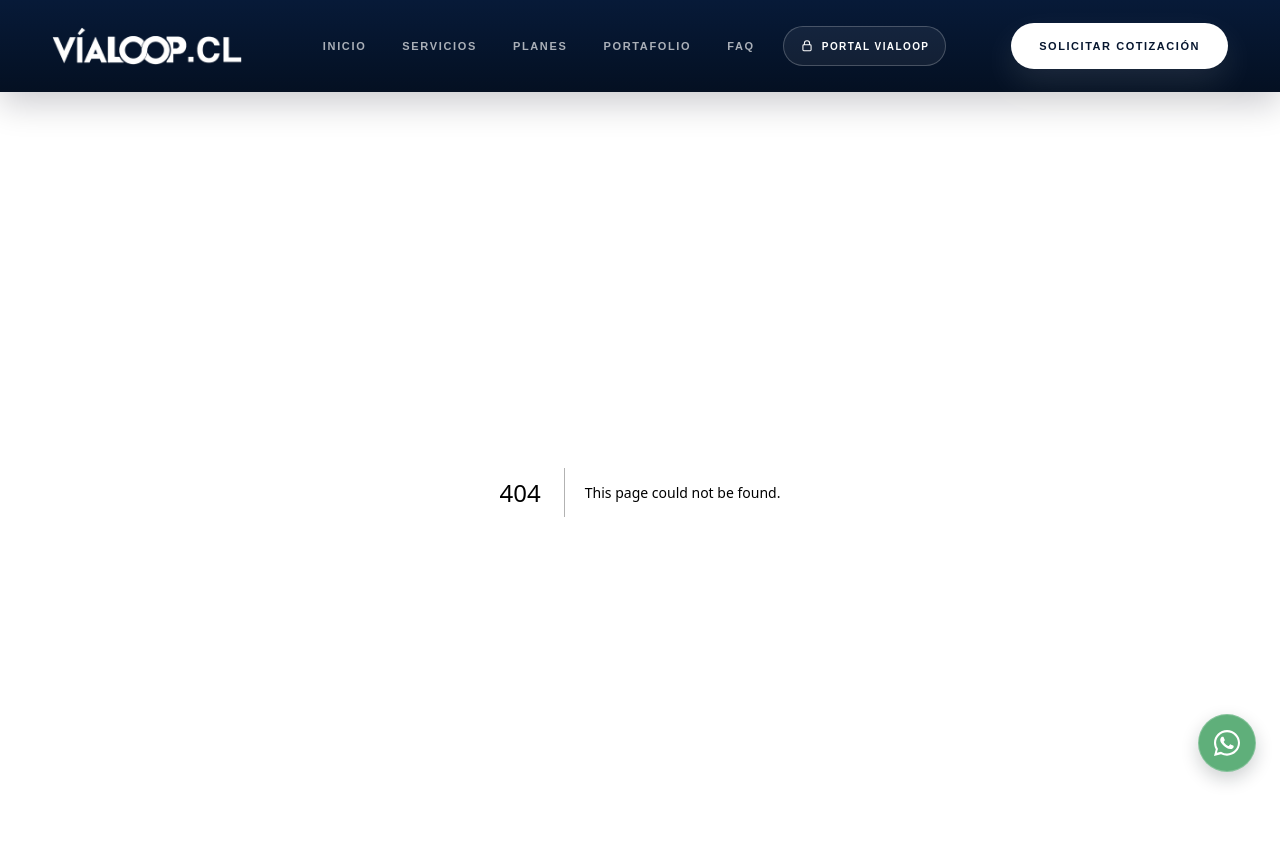
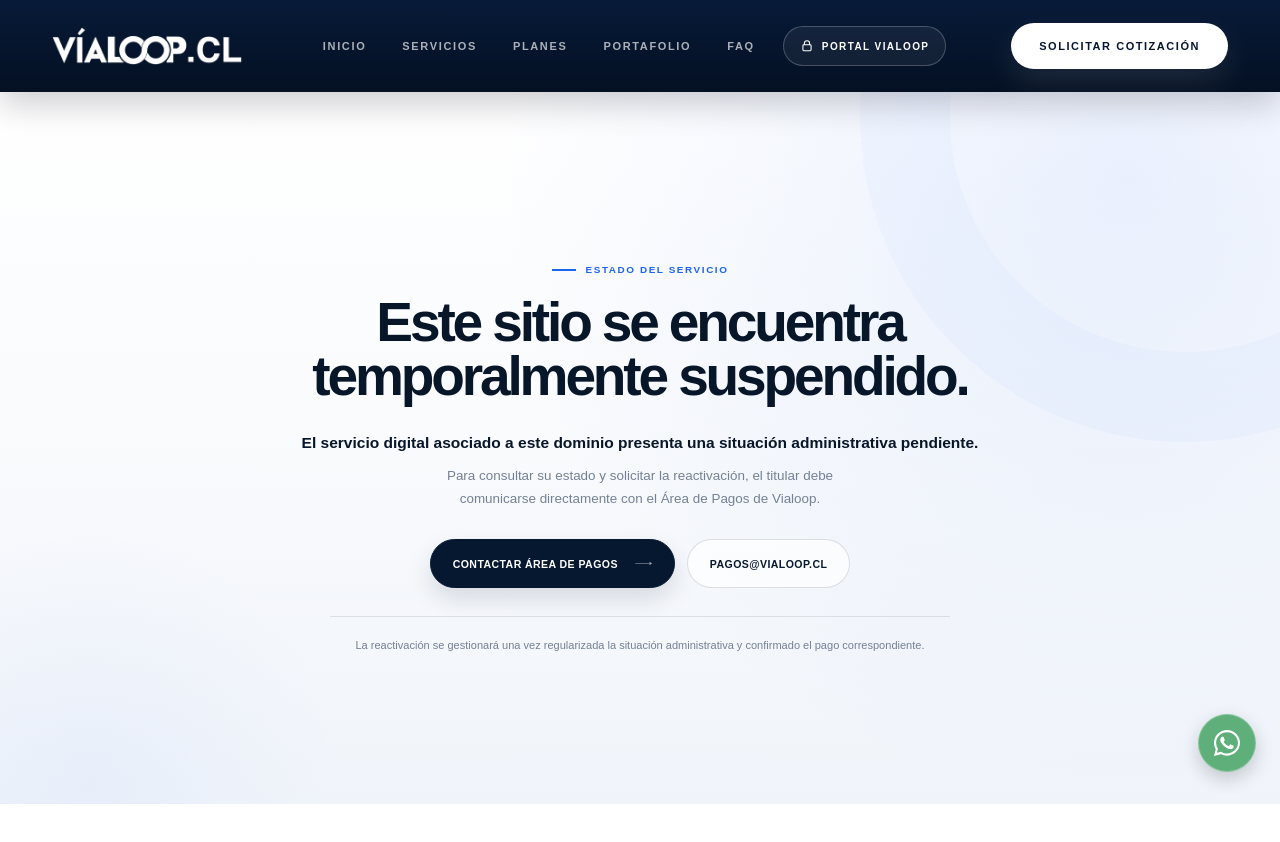
Before and after one commit to robertomanzomorales-beep/vialoop-next-app, a Next.js app: page /servicio-suspendido in a window 1280 px wide. Before the commit this address had no page. Shown: the top 842 px of the page. After the commit the page ends 804 px from the top, so only its background shows below. Built offline with nearby package versions, Linux system fonts and the light colour scheme.

Commit message:
Agrega pagina generica de servicio suspendido

```diff
--- /dev/null
+++ b/app/servicio-suspendido/page.module.css
@@ -0,0 +1,361 @@
+.page {
+  --navy: #06182f;
+  --blue: #1f64f0;
+  --white: #ffffff;
+  --text: #081629;
+  --muted: #748095;
+  --border: rgba(8, 22, 41, 0.13);
+
+  position: relative;
+  isolation: isolate;
+  width: 100%;
+  min-height: calc(100svh - 88px);
+  overflow: hidden;
+  color: var(--text);
+  background:
+    radial-gradient(
+      circle at 88% 12%,
+      rgba(31, 100, 240, 0.09) 0%,
+      rgba(31, 100, 240, 0.035) 27%,
+      transparent 49%
+    ),
+    linear-gradient(
+      180deg,
+      #ffffff 0%,
+      #f7f9fc 62%,
+      #f0f4fa 100%
+    );
+  font-family: inherit;
+}
+
+.page::before {
+  position: absolute;
+  z-index: -2;
+  top: -300px;
+  right: -230px;
+  width: 650px;
+  height: 650px;
+  content: "";
+  pointer-events: none;
+  border: 90px solid rgba(31, 100, 240, 0.025);
+  border-radius: 50%;
+}
+
+.page::after {
+  position: absolute;
+  z-index: -1;
+  bottom: -230px;
+  left: -170px;
+  width: 520px;
+  height: 520px;
+  content: "";
+  pointer-events: none;
+  background:
+    radial-gradient(
+      circle,
+      rgba(31, 100, 240, 0.045),
+      transparent 68%
+    );
+}
+
+.hero {
+  display: flex;
+  width: 100%;
+  min-height: calc(100svh - 88px);
+  align-items: center;
+  justify-content: center;
+  padding:
+    clamp(72px, 7vw, 105px)
+    28px
+    clamp(64px, 6vw, 90px);
+}
+
+.content {
+  width: min(860px, 100%);
+  text-align: center;
+  animation:
+    contentEntrance 760ms
+    cubic-bezier(0.16, 1, 0.3, 1)
+    both;
+}
+
+.eyebrow {
+  display: inline-flex;
+  align-items: center;
+  justify-content: center;
+  gap: 10px;
+  margin-bottom: 21px;
+  color: var(--blue);
+  font-size: 0.62rem;
+  font-weight: 750;
+  line-height: 1;
+  letter-spacing: 0.16em;
+  text-transform: uppercase;
+}
+
+.eyebrow > span {
+  display: block;
+  width: 24px;
+  height: 2px;
+  flex: 0 0 auto;
+  background: var(--blue);
+}
+
+.title {
+  max-width: 850px;
+  margin: 0 auto;
+  color: var(--text);
+  font-size: clamp(2.8rem, 4.3vw, 4.75rem);
+  font-weight: 750;
+  line-height: 0.98;
+  letter-spacing: -0.057em;
+  text-wrap: balance;
+}
+
+.title > span {
+  display: block;
+}
+
+.lead {
+  max-width: 680px;
+  margin: 26px auto 0;
+  color: var(--text);
+  font-size: clamp(0.97rem, 1.15vw, 1.08rem);
+  font-weight: 600;
+  line-height: 1.62;
+  text-wrap: balance;
+}
+
+.description {
+  max-width: 660px;
+  margin: 10px auto 0;
+  color: var(--muted);
+  font-size: clamp(0.84rem, 0.95vw, 0.92rem);
+  font-weight: 400;
+  line-height: 1.7;
+  text-wrap: balance;
+}
+
+.actions {
+  display: flex;
+  align-items: center;
+  justify-content: center;
+  flex-wrap: wrap;
+  gap: 12px;
+  margin-top: 29px;
+}
+
+.primaryButton,
+.secondaryButton {
+  display: inline-flex;
+  min-height: 49px;
+  align-items: center;
+  justify-content: center;
+  padding: 0 22px;
+  font-size: 0.66rem;
+  font-weight: 750;
+  line-height: 1;
+  letter-spacing: 0.04em;
+  text-decoration: none;
+  text-transform: uppercase;
+  border-radius: 999px;
+  transition:
+    color 220ms ease,
+    background-color 220ms ease,
+    border-color 220ms ease,
+    box-shadow 220ms ease,
+    transform 260ms cubic-bezier(0.22, 1, 0.36, 1);
+}
+
+.primaryButton {
+  gap: 17px;
+  color: var(--white);
+  background: var(--navy);
+  border: 1px solid var(--navy);
+  box-shadow: 0 11px 24px rgba(6, 24, 47, 0.13);
+}
+
+.secondaryButton {
+  color: var(--navy);
+  background: rgba(255, 255, 255, 0.68);
+  border: 1px solid var(--border);
+}
+
+.buttonArrow {
+  display: block;
+  width: 17px;
+  height: 17px;
+  flex: 0 0 auto;
+  object-fit: contain;
+  filter: brightness(0) invert(1);
+  transition:
+    transform 280ms cubic-bezier(0.22, 1, 0.36, 1);
+}
+
+.primaryButton:hover {
+  background: var(--blue);
+  border-color: var(--blue);
+  box-shadow: 0 14px 28px rgba(31, 100, 240, 0.19);
+  transform: translateY(-2px);
+}
+
+.primaryButton:hover .buttonArrow {
+  transform: translateX(4px);
+}
+
+.secondaryButton:hover {
+  color: var(--white);
+  background: var(--blue);
+  border-color: var(--blue);
+  transform: translateY(-2px);
+}
+
+.primaryButton:focus-visible,
+.secondaryButton:focus-visible {
+  outline: 3px solid rgba(31, 100, 240, 0.28);
+  outline-offset: 4px;
+}
+
+.notice {
+  max-width: 620px;
+  margin: 28px auto 0;
+  padding-top: 20px;
+  border-top: 1px solid rgba(8, 22, 41, 0.1);
+}
+
+.notice p {
+  margin: 0;
+  color: var(--muted);
+  font-size: 0.69rem;
+  font-weight: 500;
+  line-height: 1.6;
+  text-wrap: balance;
+}
+
+@keyframes contentEntrance {
+  from {
+    opacity: 0;
+    transform: translate3d(0, 25px, 0);
+  }
+
+  to {
+    opacity: 1;
+    transform: translate3d(0, 0, 0);
+  }
+}
+
+@media (max-width: 760px) {
+  .page,
+  .hero {
+    min-height: calc(100svh - 74px);
+  }
+
+  .hero {
+    padding:
+      68px
+      23px
+      58px;
+  }
+
+  .content {
+    width: min(620px, 100%);
+  }
+
+  .eyebrow {
+    margin-bottom: 19px;
+    font-size: 0.57rem;
+  }
+
+  .title {
+    font-size: clamp(2.4rem, 8.8vw, 3.8rem);
+    line-height: 0.99;
+  }
+
+  .lead {
+    max-width: 560px;
+    margin-top: 23px;
+    font-size: 0.94rem;
+  }
+
+  .description {
+    max-width: 550px;
+    font-size: 0.82rem;
+  }
+}
+
+@media (max-width: 520px) {
+  .hero {
+    padding:
+      52px
+      18px
+      46px;
+  }
+
+  .eyebrow {
+    margin-bottom: 17px;
+  }
+
+  .title {
+    font-size: clamp(2.1rem, 10.5vw, 2.9rem);
+    line-height: 1;
+    letter-spacing: -0.047em;
+  }
+
+  .title > span {
+    display: inline;
+  }
+
+  .title > span + span::before {
+    content: " ";
+  }
+
+  .lead {
+    margin-top: 21px;
+    font-size: 0.9rem;
+    line-height: 1.56;
+  }
+
+  .description {
+    margin-top: 10px;
+    font-size: 0.79rem;
+    line-height: 1.65;
+  }
+
+  .actions {
+    align-items: stretch;
+    flex-direction: column;
+    width: 100%;
+    gap: 9px;
+    margin-top: 25px;
+  }
+
+  .primaryButton,
+  .secondaryButton {
+    width: 100%;
+    min-height: 48px;
+    padding: 0 18px;
+  }
+
+  .notice {
+    margin-top: 25px;
+    padding-top: 18px;
+  }
+
+  .notice p {
+    font-size: 0.66rem;
+  }
+}
+
+@media (prefers-reduced-motion: reduce) {
+  .content {
+    opacity: 1;
+    transform: none;
+    animation: none;
+  }
+
+  .primaryButton,
+  .secondaryButton,
+  .buttonArrow {
+    transition: none;
+  }
+}
--- /dev/null
+++ b/app/servicio-suspendido/page.tsx
@@ -0,0 +1,92 @@
+import type { Metadata } from "next";
+import Image from "next/image";
+import styles from "./page.module.css";
+
+export const metadata: Metadata = {
+  title: "Servicio temporalmente suspendido | Vialoop",
+  description:
+    "Información sobre el estado de un servicio digital administrado por Vialoop.",
+  robots: {
+    index: false,
+    follow: false,
+    nocache: true,
+  },
+};
+
+const paymentEmailHref =
+  "mailto:pagos@vialoop.cl" +
+  "?subject=Consulta%20por%20servicio%20suspendido" +
+  "&body=Hola%20equipo%20de%20Pagos%20Vialoop%2C%0A%0A" +
+  "Necesito%20consultar%20el%20estado%20del%20servicio%20asociado%20a%20mi%20dominio.%0A%0A" +
+  "Dominio%3A%20%0A" +
+  "Nombre%20o%20empresa%3A%20%0A%0A" +
+  "Quedo%20atento%20a%20las%20instrucciones%20para%20su%20regularizaci%C3%B3n.%0A%0A" +
+  "Gracias.";
+
+export default function ServicioSuspendidoPage() {
+  return (
+    <main className={styles.page}>
+      <section
+        className={styles.hero}
+        aria-labelledby="suspended-service-title"
+      >
+        <div className={styles.content}>
+          <span className={styles.eyebrow}>
+            <span aria-hidden="true" />
+            Estado del servicio
+          </span>
+
+          <h1
+            id="suspended-service-title"
+            className={styles.title}
+          >
+            <span>Este sitio se encuentra</span>
+            <span>temporalmente suspendido.</span>
+          </h1>
+
+          <p className={styles.lead}>
+            El servicio digital asociado a este dominio presenta una
+            situación administrativa pendiente.
+          </p>
+
+          <p className={styles.description}>
+            Para consultar su estado y solicitar la reactivación, el titular
+            debe comunicarse directamente con el Área de Pagos de Vialoop.
+          </p>
+
+          <div className={styles.actions}>
+            <a
+              className={styles.primaryButton}
+              href={paymentEmailHref}
+            >
+              <span>Contactar Área de Pagos</span>
+
+              <Image
+                className={styles.buttonArrow}
+                src="/flecha-horizontal.webp"
+                alt=""
+                width={18}
+                height={18}
+                aria-hidden="true"
+              />
+            </a>
+
+            <a
+              className={styles.secondaryButton}
+              href={paymentEmailHref}
+            >
+              pagos@vialoop.cl
+            </a>
+          </div>
+
+          <div className={styles.notice}>
+            <p>
+              La reactivación se gestionará una vez regularizada la situación
+              administrativa y confirmado el pago correspondiente.
+            </p>
+          </div>
+        </div>
+      </section>
+    </main>
+  );
+}
```
